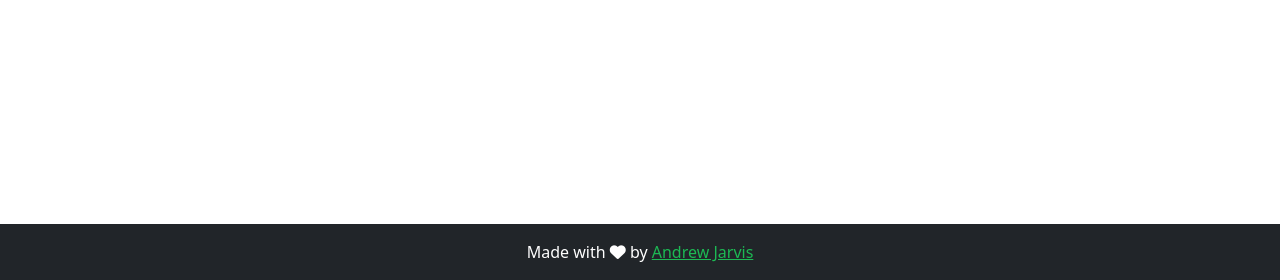
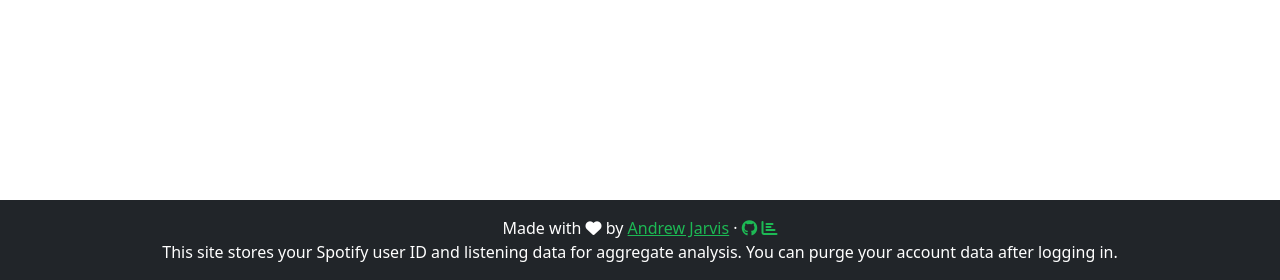
Before and after one commit to Jarvl/musical-compass, a Python web app: template musical_compass/templates/base.html in a window 1280 px wide. Shown: the part 520-800 px from the top of the page. Run offline with Jinja, Linux system fonts and the light colour scheme; the template is opened without the code that fills it, so the values that code supplies are empty; some libraries are stand-ins or nearby versions.

Commit message:
Add links to GH and SA

```diff
--- a/musical_compass/static/style.css
+++ b/musical_compass/static/style.css
@@ -1,3 +1,11 @@
+footer a, footer a:visited {
+  color: #1DB954;
+}
+
+footer p {
+  margin: 0;
+}
+
 .btn-green {
   color: #fff;
   background-color: #1DB954;
@@ -5,7 +13,3 @@
   text-transform: uppercase;
   letter-spacing: 2px;
 }
-
-.link-green, .link-green:visited {
-  color: #1DB954;
-}
--- a/musical_compass/templates/base.html
+++ b/musical_compass/templates/base.html
@@ -24,7 +24,7 @@
 
     <script src="https://kit.fontawesome.com/6bd53fdd53.js" crossorigin="anonymous"></script>
     <link href="https://cdn.jsdelivr.net/npm/bootstrap@5.0.2/dist/css/bootstrap.min.css" rel="stylesheet" integrity="sha384-EVSTQN3/azprG1Anm3QDgpJLIm9Nao0Yz1ztcQTwFspd3yD65VohhpuuCOmLASjC" crossorigin="anonymous">
-    <link href="{{ url_for('static', filename='style.css') }}?v=2910416a-044f-4643-9c0b-62a942a0c9aa" rel="stylesheet">
+    <link href="{{ url_for('static', filename='style.css') }}?v=7d41cfc3-5c4f-4e64-b058-6eb8234c864c" rel="stylesheet">
   </head>
   <body>
     <div class="d-flex flex-column vh-100">
@@ -65,19 +65,21 @@
       </div>
       <footer>
         <div class="container-fluid bg-dark text-white text-center py-3 px-1 fw-light">
-          <p class="mb-0">
+          <p>
             Made with <i class="fa fa-heart" aria-hidden="true"></i> by
-            <a href="https://ajarvis.io/" target="_blank" class="link-green">Andrew Jarvis</a>
+            <a href="https://ajarvis.io/" target="_blank">Andrew Jarvis</a> &#183;
+            <a href="https://github.com/Jarvl/musical-compass" target="_blank"><i class="fa fa-github"></i></a>
+            <a href="https://simpleanalytics.com/musicalcompass.org?utm_source=musicalcompass.org" target="_blank"><i class="fa fa-chart-bar"></i></a>
           </p>
-          {% if session.get('profile') %}
-            <div>
-              <p class="mt-1 mb-0">
-                This site stores your Spotify account ID and Musical Compass results for aggregate
-                analysis (cool graphs and stuff). You can purge your account data by clicking
-                <a href="#purgeAccountDataModal" data-bs-toggle="modal" class="link-green">here</a>.
-              </p>
-            </div>
-          {% endif %}
+          <p>
+            This site stores your Spotify user ID and listening data for aggregate analysis. You
+            can purge your account data
+            {% if session.get('profile') %}
+              by clicking <a href="#purgeAccountDataModal" data-bs-toggle="modal">here</a>.
+            {% else %}
+              after logging in.
+            {% endif %}
+          </p>
         </div>
       </footer>
       <div class="modal fade" id="purgeAccountDataModal" tabindex="-1" aria-labelledby="purgeAccountDataModalLabel" aria-hidden="true">
@@ -109,5 +111,7 @@
       </div>
     </div>
     <script src="https://cdn.jsdelivr.net/npm/bootstrap@5.0.2/dist/js/bootstrap.bundle.min.js" integrity="sha384-MrcW6ZMFYlzcLA8Nl+NtUVF0sA7MsXsP1UyJoMp4YLEuNSfAP+JcXn/tWtIaxVXM" crossorigin="anonymous"></script>
+    <script async defer src="https://sa.musicalcompass.org/latest.js"></script>
+    <noscript><img src="https://sa.musicalcompass.org/noscript.gif" alt="" referrerpolicy="no-referrer-when-downgrade" /></noscript>
   </body>
 </html>
```
